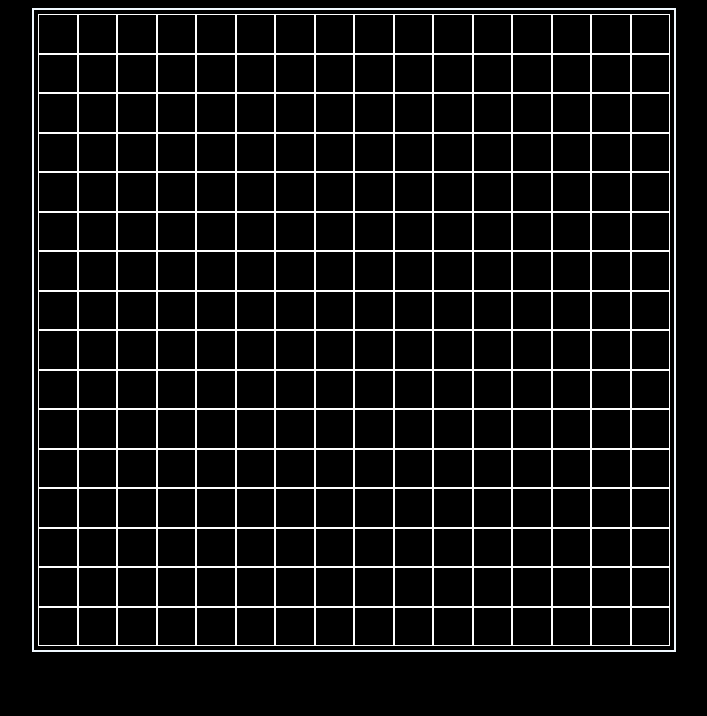
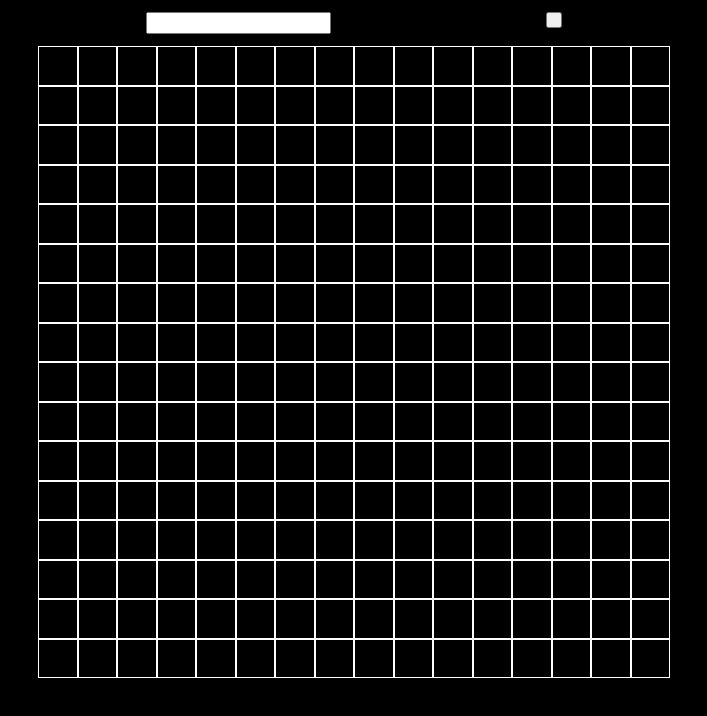
Before and after one commit to arnold2909/etchASketch, a plain HTML site: page index.html in a window 1280 px wide. Shown: the whole page, without its empty margins (286-993 px from the left). Drawn offline with Linux system fonts and the light colour scheme.

Commit message:
Added input and button, no event listeners on them yet

```diff
--- a/index.html
+++ b/index.html
@@ -7,6 +7,10 @@
     <title>Etch a Sketch</title>
   </head>
   <body>
+    <div id="gridSizeDiv">
+      <input id="gridSizeInput" />
+      <button id="gridSizeButton"></button>
+    </div>
     <div id="containerDiv"></div>
   </body>
   <script src="main.js"></script>
--- a/main.js
+++ b/main.js
@@ -8,7 +8,6 @@ for (let i = 1; i <= 16; i++) {
     drawDiv.setAttribute("class", "smallDivs");
     drawDiv.addEventListener("mouseover", (e) => {
       e.target.style.backgroundColor = "white";
-      console.log("working");
     });
     rowDiv.appendChild(drawDiv);
   }
--- a/style.css
+++ b/style.css
@@ -4,11 +4,24 @@
   flex-wrap: nowrap;
   margin: auto;
   width: 50%;
-  border: 2px solid aliceblue;
-  padding: 4px;
   max-width: 800px;
 }
 
+#gridSizeDiv {
+  width: 50%;
+  justify-self: center;
+  display: flex;
+  justify-content: space-around;
+  margin: 12px;
+}
+
+#gridSizeButton {
+  height: 16px;
+}
+
+#gridSizeInput {
+  height: 16px;
+}
 .smallDivs {
   display: flex;
   aspect-ratio: 1/1;
```
